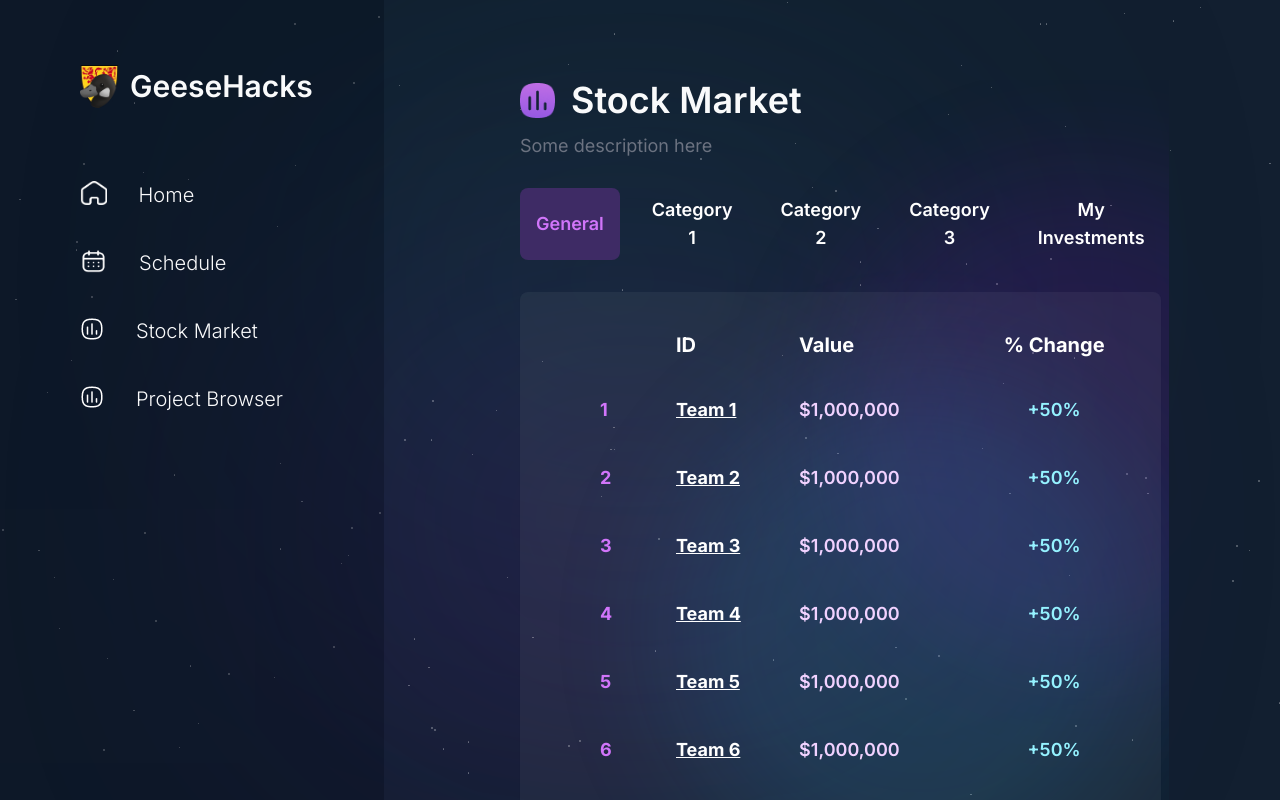
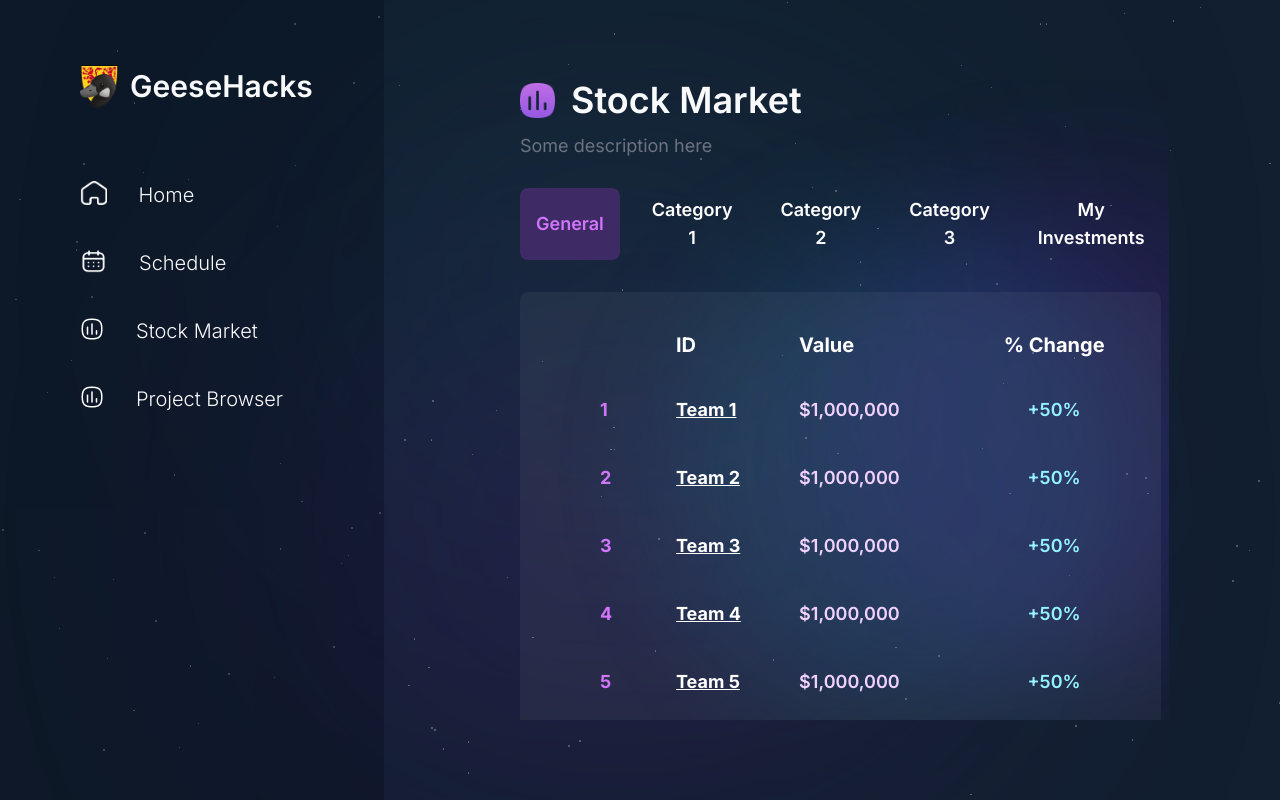
Before and after one commit to GeeseHacks/judging.geesehacks.com, a Next.js app: page /dashboard/stock-market in a window 1280 px wide. Built offline with nearby package versions, Linux system fonts and the light colour scheme.

Commit message:
fixed padding issue

```diff
--- a/app/dashboard/project-browser/ProjectBrowser.tsx
+++ b/app/dashboard/project-browser/ProjectBrowser.tsx
@@ -34,7 +34,7 @@ const ProjectBrowser  = () => {
       ];
 
     return (
-        <div className="relative flex min-h-screen overflow-hidden">
+        <div className="relative flex h-full overflow-hidden">
         <div className="absolute top-24 left-80 w-[500px] h-[500px] rounded-full bg-[#7D14D0] opacity-15 blur-3xl z-[-10]"></div>
         <div className="absolute bottom-0 right-0 w-[500px] h-[500px] rounded-full bg-[#119FCC] opacity-15 blur-3xl z-[-10]"></div>
         <div className="px-7 lg:px-2 flex-1 flex flex-col">
--- a/app/dashboard/stock-market/StockMarket.tsx
+++ b/app/dashboard/stock-market/StockMarket.tsx
@@ -18,7 +18,7 @@ const StockMarket: React.FC = () => {
   const [activeTab, setActiveTab] = useState("General");
 
   return (
-    <div className="relative flex min-h-screen overflow-hidden">
+    <div className="relative flex h-full overflow-hidden">
       <div className="absolute top-24 left-80 w-[500px] h-[500px] rounded-full bg-[#7D14D0] opacity-15 blur-3xl z-[-10]"></div>
       <div className="absolute bottom-0 right-0 w-[500px] h-[500px] rounded-full bg-[#119FCC] opacity-15 blur-3xl z-[-10]"></div>
       <div className="px-7 lg:px-2 flex-1 flex flex-col">
```
